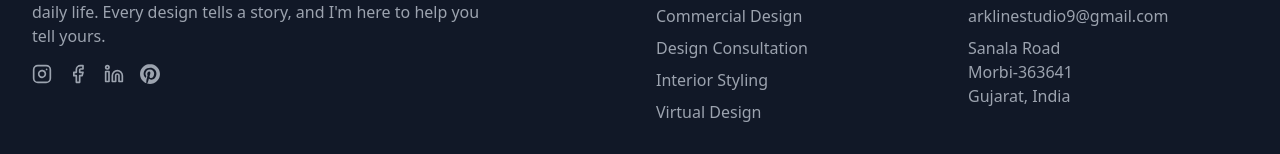
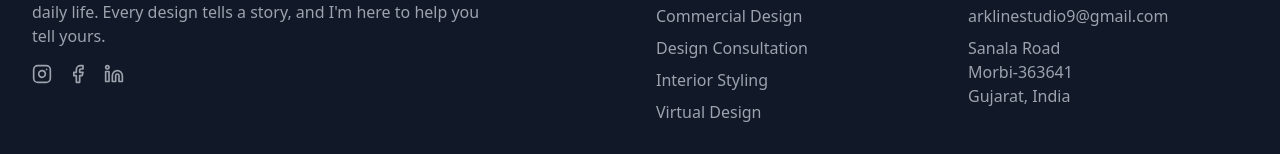
Before and after one commit to arklinestudio-com/arklineMain, a React (Vite) app: page /contact in a window 1280 px wide. Shown: the part 1465-1619 px from the top of the page. Built offline with nearby package versions, Linux system fonts and the light colour scheme.

Commit message:
Update Footer.tsx

```diff
--- a/src/components/Footer.tsx
+++ b/src/components/Footer.tsx
@@ -1,6 +1,5 @@
 import React from 'react';
 import { Instagram, Facebook, Linkedin, Heart } from 'lucide-react';
-import { SiPinterest } from 'react-icons/si'; // <- Add this line
 
 const Footer: React.FC = () => {
   return (
@@ -23,9 +22,9 @@ const Footer: React.FC = () => {
               <a href="#" className="text-gray-400 hover:text-white transition-colors">
                 <Linkedin className="h-5 w-5" />
               </a>
-              <a href="https://pin.it/7I31yJ2N5" className="text-gray-400 hover:text-white transition-colors">
+{/*               <a href="https://pin.it/7I31yJ2N5" className="text-gray-400 hover:text-white transition-colors">
                 <SiPinterest className="h-5 w-5" />
-              </a>
+              </a> */}
             </div>
           </div>
 
```
